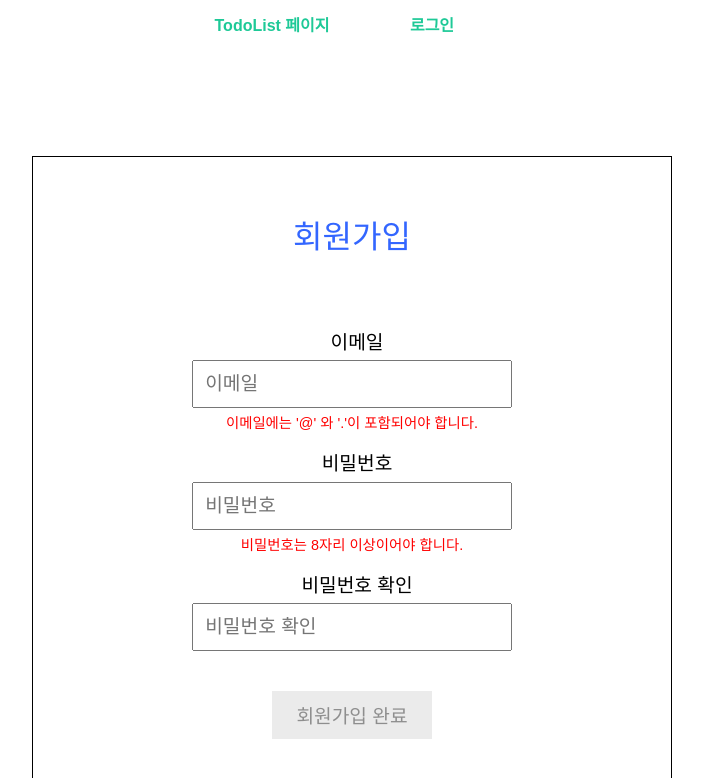
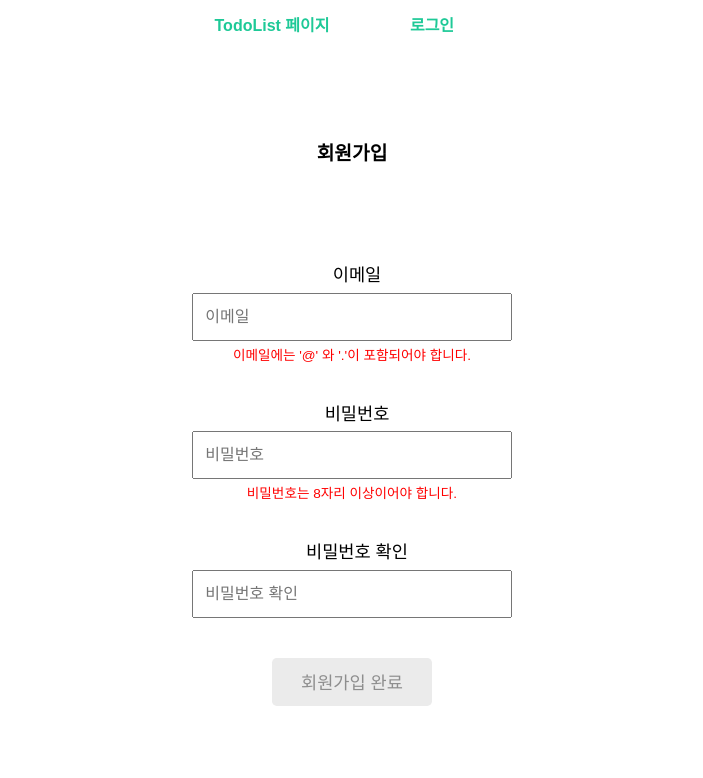
Before and after one commit to crdrst777/wanted-pre-onboarding-frontend, a React (Create React App) app: page /signup in a window 1280 px wide. Shown: the top 778 px of the page, without its empty margins (288-991 px from the left). Built offline with nearby package versions, Linux system fonts and the light colour scheme.

Commit message:
feat: Login, SignUp 디자인 수정

```diff
--- a/src/pages/Login.js
+++ b/src/pages/Login.js
@@ -33,6 +33,7 @@ const Login = () => {
         localStorage.setItem("token", res.data.access_token);
         alert("성공적으로 로그인 했습니다");
         console.log(res);
+        window.location.reload();
       })
       .catch((error) => {
         alert("ID 또는 비밀번호가 틀립니다.");
@@ -41,8 +42,7 @@ const Login = () => {
 
   const goToTodoList = () => {
     UseLogin(id, pw);
-    navigate("/todolist");
-    // window.location.reload();
+    navigate("/todo");
   };
 
   const goToSignUp = () => {
@@ -71,32 +71,31 @@ const Login = () => {
 const LoginWrapper = styled.section`
   ${(props) => props.theme.flex.flexBox("column")};
   text-align: center;
-  height: 100vh;
+  margin-top: 6rem;
 `;
 
 const LoginWindow = styled.div`
-  width: 40rem;
+  width: 30rem;
   margin: 0 auto;
-  padding: 2rem;
-  border: 1px solid black;
+  border-radius: 0.7rem;
 `;
 
 const LoginPageInfo = styled.div`
-  margin: 2rem 0 3rem 0;
-  font-size: ${(props) => props.theme.fontSizes.titleSize};
-  color: ${(props) => props.theme.colors.blue};
+  font-size: 1.2rem;
+  font-weight: bold;
 `;
 
 const LoginFormWrapper = styled.form`
   ${(props) => props.theme.flex.flexBox("column")};
+  margin-top: 5rem;
   padding: 1.5rem 1.5rem 0 1.5rem;
   font-size: 1.5rem;
 `;
 
 const Label = styled.label`
   padding: 0 0 0 0.625rem;
-  font-size: 1.2rem;
-  font-weight: 500;
+  font-size: 1.1rem;
+  font-weight: 400;
 `;
 
 const IdInput = styled.input.attrs((props) => ({
@@ -109,7 +108,7 @@ const IdInput = styled.input.attrs((props) => ({
   margin: 0.5rem;
   margin-bottom: 2rem;
   padding: 0.7rem;
-  font-size: 1.2rem;
+  font-size: 1rem;
 `;
 
 const PasswordInput = styled(IdInput).attrs((props) => ({
@@ -123,9 +122,10 @@ const LoginButton = styled.button`
   margin: 1rem 0;
   width: 10rem;
   height: 3rem;
-  font-size: 1.2rem;
-  background-color: ${(props) => props.theme.colors.blue};
+  font-size: 1.1rem;
+  background-color: ${(props) => props.theme.colors.mint};
   color: ${(props) => props.theme.colors.white};
+  border-radius: 0.3rem;
   cursor: pointer;
   &:disabled {
     background-color: ${(props) => props.theme.colors.disabled};
@@ -138,9 +138,10 @@ const SignUpButton = styled.button`
   width: 10rem;
   height: 3rem;
   margin: 0 0 1rem 0;
-  font-size: 1.2rem;
-  background-color: ${(props) => props.theme.colors.blue};
+  font-size: 1.1rem;
+  background-color: ${(props) => props.theme.colors.mint};
   color: ${(props) => props.theme.colors.white};
+  border-radius: 0.3rem;
   cursor: pointer;
 `;
 
--- a/src/pages/SignUp.js
+++ b/src/pages/SignUp.js
@@ -84,36 +84,38 @@ export default SignUp;
 const SignUpWrapper = styled.section`
   ${(props) => props.theme.flex.flexBox("column")};
   text-align: center;
-  height: 100vh;
+  margin-top: 6rem;
 `;
 
 const SignUpWindow = styled.div`
-  width: 40rem;
-  padding: 2rem;
-  border: 1px solid black;
+  width: 30rem;
+  margin: 0 auto;
+  border-radius: 0.7rem;
 `;
 
 const SignUpPageInfo = styled.div`
-  margin: 2rem 0 5rem 0;
-  font-size: ${(props) => props.theme.fontSizes.titleSize};
-  color: ${(props) => props.theme.colors.blue};
+  font-size: 1.2rem;
+  font-weight: bold;
 `;
 
 const SignUpForm = styled.form`
   ${(props) => props.theme.flex.flexBox("column")};
+  margin-top: 3.8rem;
+  padding: 1.5rem 1.5rem 0 1.5rem;
   font-size: 1.5rem;
 `;
 
 const Label = styled.label`
   padding: 0 0 0 0.625rem;
-  font-size: 1.2rem;
-  font-weight: 500;
+  font-size: 1.1rem;
+  font-weight: 400;
+  margin-top: 1.2rem;
 `;
 
 const Text = styled.div`
   padding: 0.2rem;
   color: red;
-  font-size: 0.9rem;
+  font-size: 0.85rem;
   padding: 0 0 1.5rem 0;
 `;
 
@@ -126,7 +128,7 @@ const EmailInput = styled.input.attrs((props) => ({
   height: 3rem;
   margin: 0.5rem;
   padding: 0.7rem;
-  font-size: 1.2rem;
+  font-size: 1rem;
 `;
 
 const PasswordInput = styled(EmailInput).attrs((props) => ({
@@ -145,9 +147,10 @@ const SignUpButton = styled.button`
   margin: 2rem 0;
   width: 10rem;
   height: 3rem;
-  font-size: 1.2rem;
-  background-color: ${(props) => props.theme.colors.blue};
+  font-size: 1.1rem;
+  background-color: ${(props) => props.theme.colors.mint};
   color: ${(props) => props.theme.colors.white};
+  border-radius: 0.3rem;
   cursor: pointer;
   &:disabled {
     background-color: ${(props) => props.theme.colors.disabled};
--- a/src/pages/TodoList.js/components/CreateTodo.js
+++ b/src/pages/TodoList.js/components/CreateTodo.js
@@ -82,8 +82,9 @@ const TextInput = styled.input.attrs((props) => ({
   name: "content",
 }))`
   width: 30rem;
+  height: 2rem;
   margin: 0.5rem;
-  font-size: 1.1rem;
+  font-size: 1rem;
 `;
 
 const PostButton = styled.button`
--- a/src/pages/TodoList.js/components/UpdateDeleteTodo.js
+++ b/src/pages/TodoList.js/components/UpdateDeleteTodo.js
@@ -127,9 +127,10 @@ const ContentWrapper = styled.div`
 
 const ReadContent = styled.div`
   width: 23.8rem;
-  font-size: 1rem;
+  font-size: 0.97rem;
   text-align: start;
   white-space: pre-wrap;
+  line-height: 1.2rem;
 `;
 
 const UpdateContent = styled.textarea.attrs((props) => ({
@@ -137,6 +138,7 @@ const UpdateContent = styled.textarea.attrs((props) => ({
 }))`
   width: 23.8rem;
   border: none;
+  font-size: 0.82rem;
 `;
 
 const BtnsWrapper = styled.div``;
```
